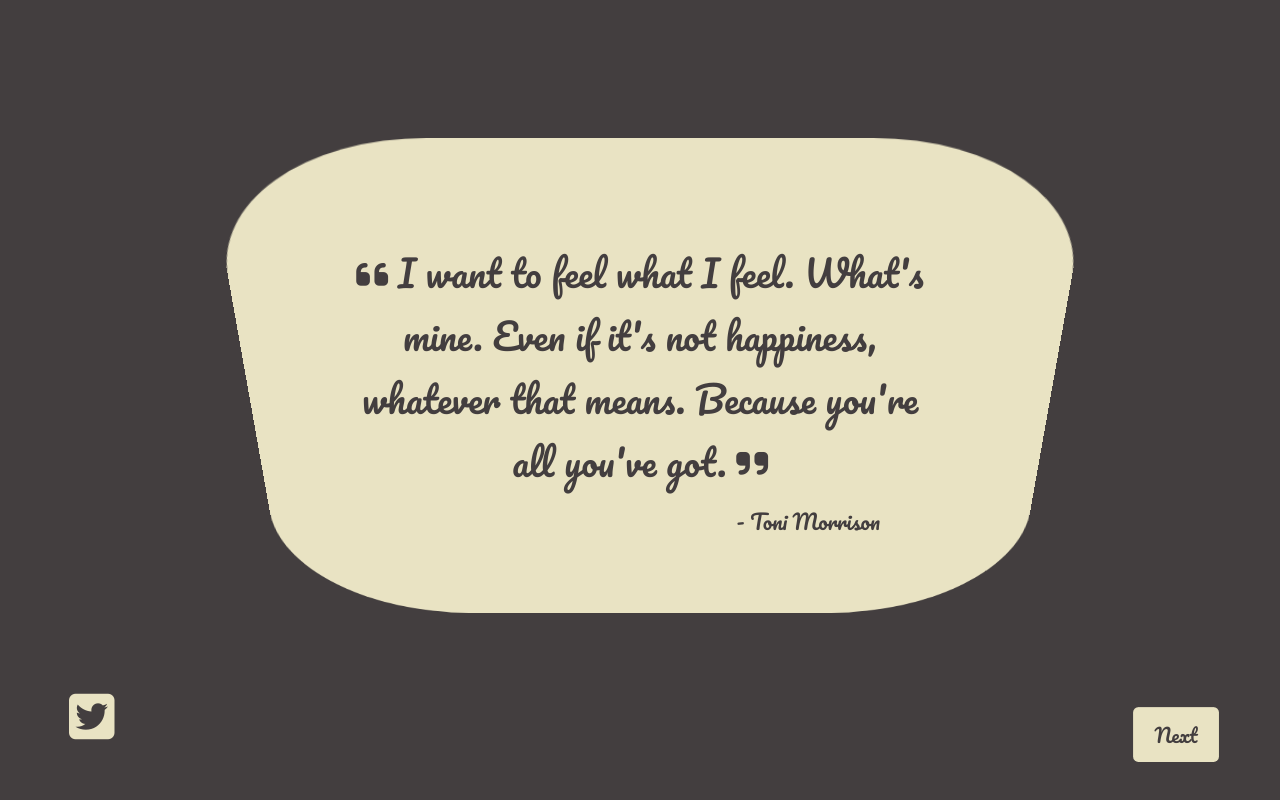
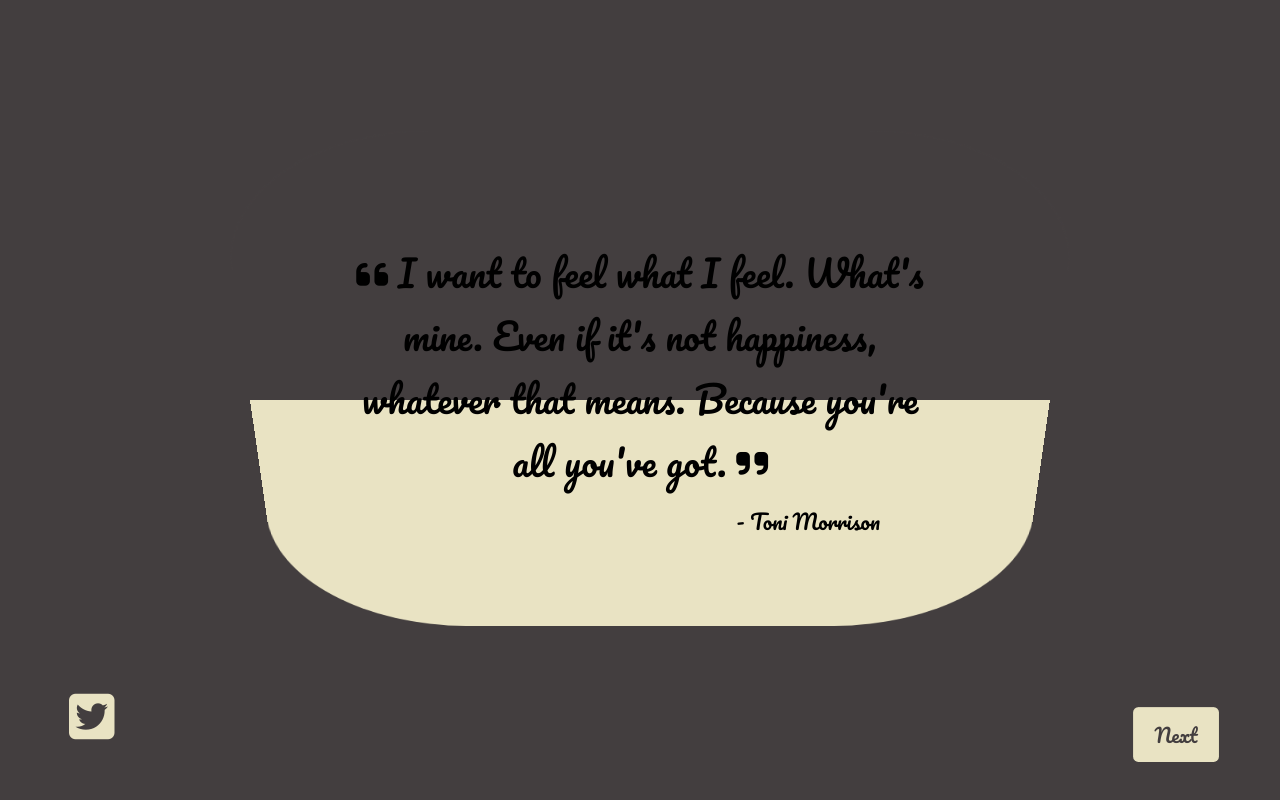
Before and after one commit to RichNC/random-quote-machine, a React (Create React App) app: page / in a window 1280 px wide. Built offline with nearby package versions, Linux system fonts and the light colour scheme.

Commit message:
Adjusted colors on sign

```diff
--- a/src/App.css
+++ b/src/App.css
@@ -80,13 +80,14 @@ a {
   border-radius: 25%;
   background: #E9E3C3;
   width: 800px;
-  top: -35%; bottom: -35%; left: -15%; right: -20%;
+  top: -35%; bottom: -35%; left: -15%; right: -15%;
   z-index: -1;
-  -webkit-transform: perspective(50em) rotateX(-30deg);
-  transform: perspective(50em) rotateX(-30deg);
+  -webkit-transform: perspective(50em) rotateX(-25deg);
+  transform: perspective(50em) rotateX(-25deg);
 /*   -webkit-box-shadow: 0px 0px 20px 0px rgba(82,82,82,1);
   -moz-box-shadow: 0px 0px 20px 0px rgba(82,82,82,1);
   box-shadow: 0px 0px 20px 0px rgba(82,82,82,1); */
+  background: linear-gradient( 0deg, #E9E3C3 50%, rgb(67, 62, 63) 50% );
 }
 
 @media only screen and (max-width: 760px) {
--- a/src/Components/RandomQuote.js
+++ b/src/Components/RandomQuote.js
@@ -39,7 +39,7 @@ export class RandomQuote extends React.Component {
     let quoteAuthor = quotes[quoteIndex].author
     return (
       <div className="content-box">
-        <div id="quote-box" className="sign-shape-1">
+        <div className="sign-shape-1">
           <p id="text"><i className="fas fa-quote-left"></i> {quote} <i className="fas fa-quote-right"></i></p>
           <p id="author">- {quoteAuthor}</p>
         </div>
```
